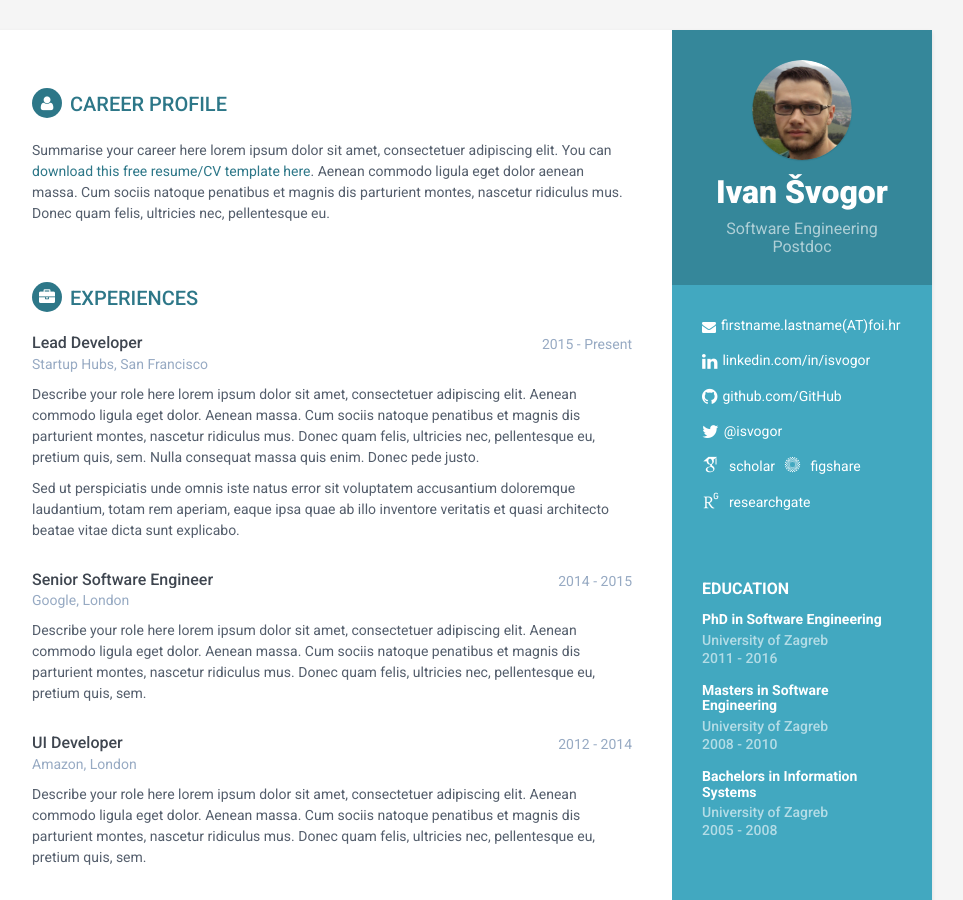
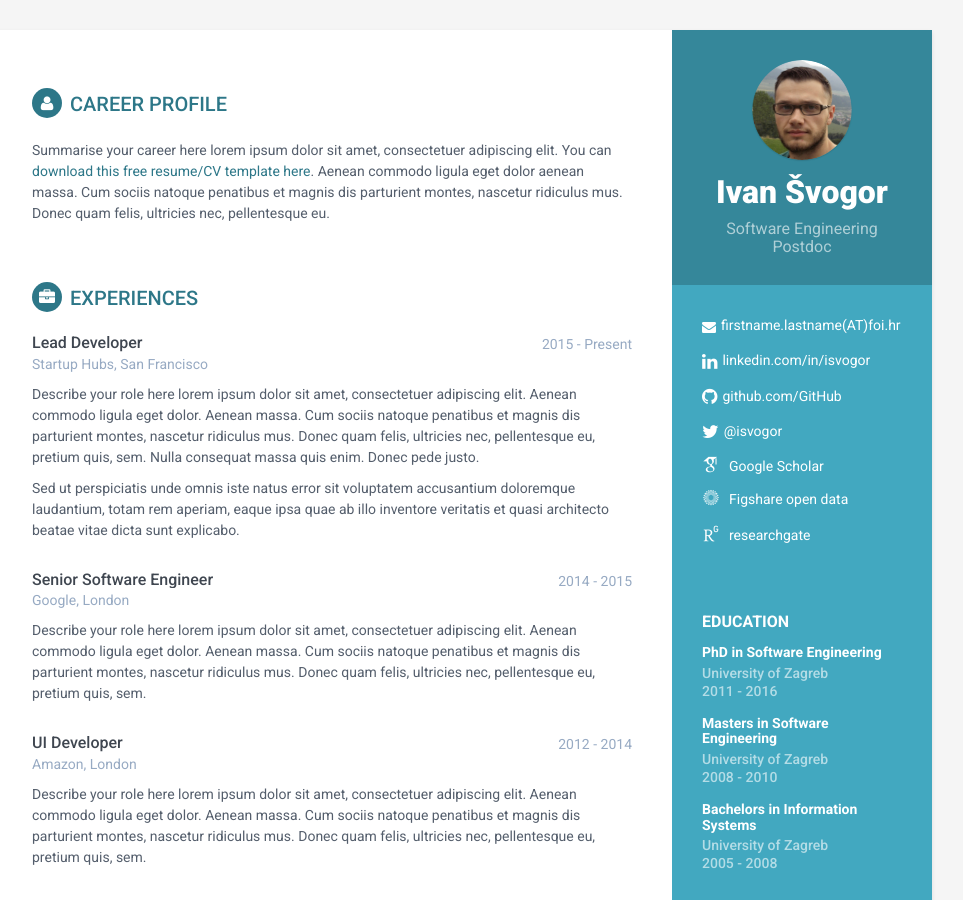
Before and after one commit to isvogor-foi/isvogor-foi.github.io, a Jekyll site: the page built from index.html, in a window 1280 px wide and 900 px high. Shown: the whole window, without its empty margins (188-1151 px from the left). Built offline with Jekyll 4.4.1, drawn with Linux system fonts in a browser that asks for light colours; some web fonts are replaced.

Commit message:
Update sidebar.html

```diff
--- a/_includes/sidebar.html
+++ b/_includes/sidebar.html
@@ -37,12 +37,14 @@
 
                     <li class="fa ai ai-google-scholar">
                       <span style="font-size: 14px;font-family: 'Roboto',sans-serif;">
-                        scholar</span>
+                        <a href="https://scholar.google.hr/citations?user=-xwB1UoAAAAJ&hl=en" target="_blank">Google Scholar</a>
+                      </span>
                    </li>
 
                    <li class="fa ai ai-figshare">
                       <span style="font-size: 14px;font-family: 'Roboto',sans-serif;">
-                        figshare</span>
+                      <a href="https://figshare.com/authors/_/2580775" target="_blank">Figshare open data</a>
+                      </span>
                    </li>
 
                    <li class="fa ai ai-researchgate">
```
